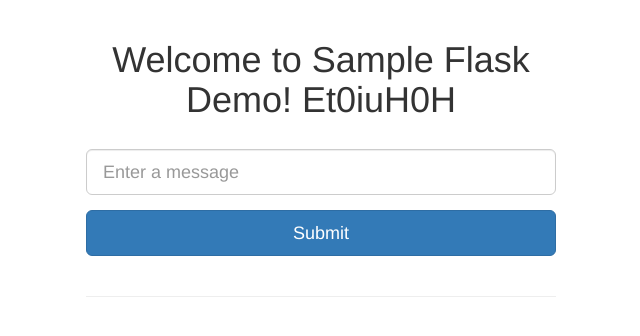
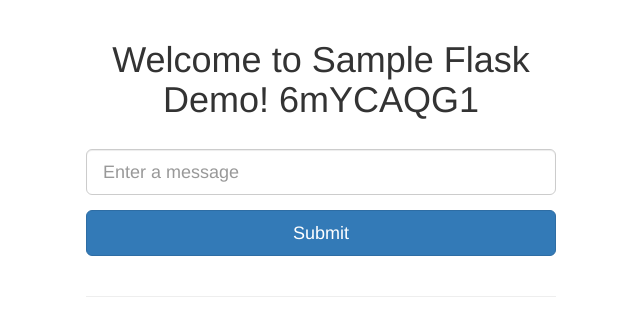
Before and after one commit to williaumwu/demo-web, a Flask app: page / in a window 1280 px wide. Shown: the top 336 px of the page, without its empty margins (319-959 px from the left). Run offline with Flask 2, Linux system fonts and the light colour scheme; data that the repository does not hold is empty; some libraries are stand-ins or nearby versions.

Commit message:
testing change new string 6mYCAQG1

```diff
--- a/templates/index.html
+++ b/templates/index.html
@@ -3,7 +3,7 @@
 {% block content %}
 
 <div class="text-center">
-  <h1>Welcome to Sample Flask Demo! Et0iuH0H</h1>
+  <h1>Welcome to Sample Flask Demo! 6mYCAQG1</h1>
 </div>
 
 <br>
```
Also changed, not shown: README.md.
